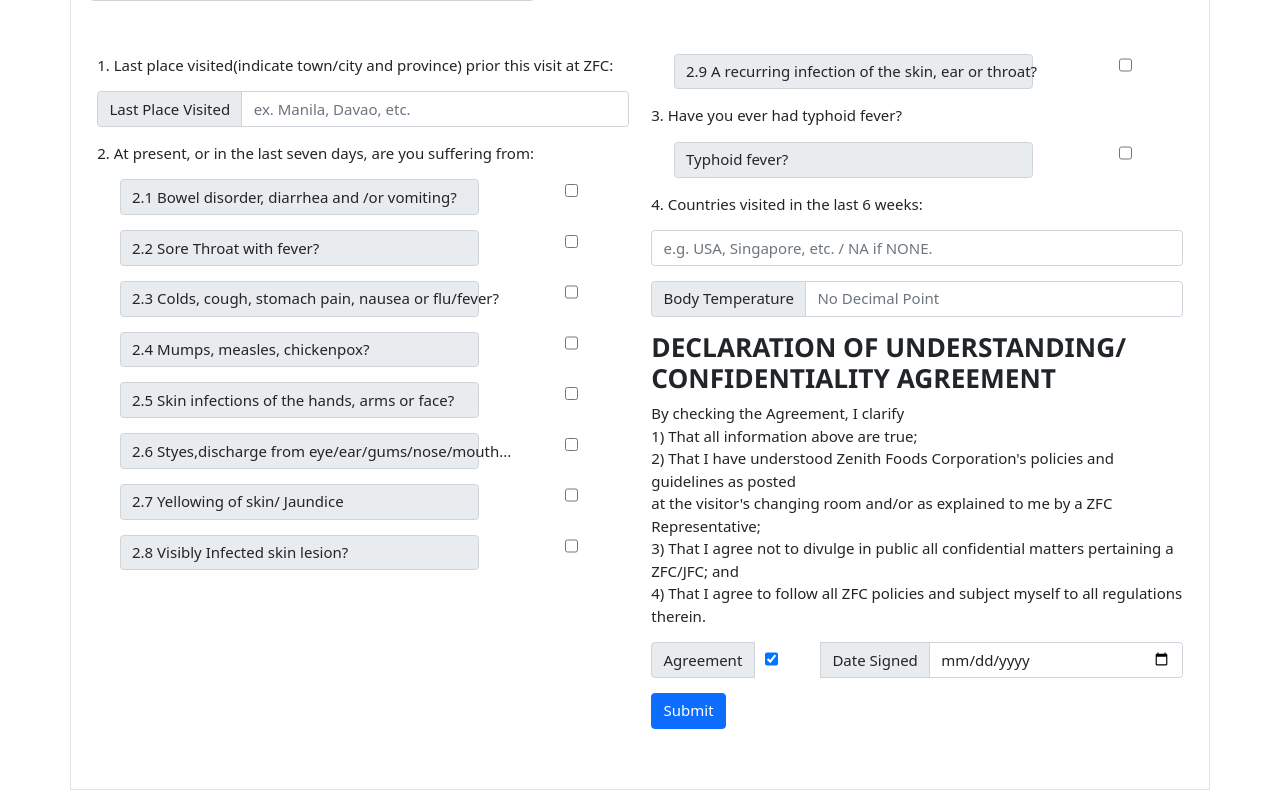
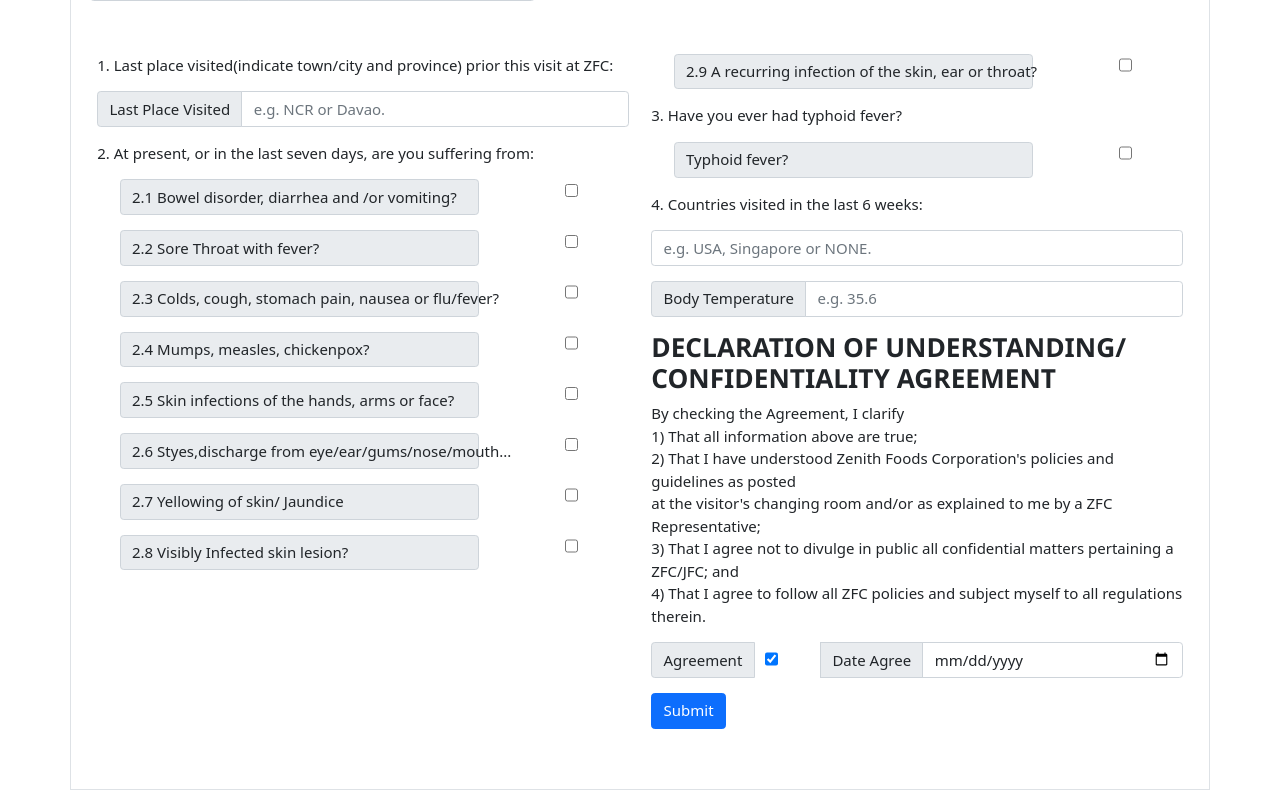
Before and after one commit to acarbonilla/vms, a Django app: page /vHome/ in a window 1280 px wide. Shown: the part 563-1357 px from the top of the page. Run offline with Django 5.2, Linux system fonts and the light colour scheme; data that the repository does not hold is empty; some libraries are stand-ins or nearby versions.

Commit message:
Clearing Changes

```diff
--- a/templates/manager/managerPage.html
+++ b/templates/manager/managerPage.html
@@ -64,7 +64,7 @@
                   data: {
                     labels: ['Approved', 'Denied', 'Review'],
                     datasets: [{
-                      label: 'Request',
+                      label: 'Total',
                       data: [{{requestCountPermitted}}, {{requestCountDenied}}, {{requestCountPending}}],
                       borderWidth: 1
                     }]
--- a/templates/visitor/vHomeView.html
+++ b/templates/visitor/vHomeView.html
@@ -87,7 +87,7 @@
                  <p>1. Last place visited(indicate town/city and province) prior this visit at ZFC:</p>
                  <div class="input-group mb-3">
                     <span class="input-group-text" id="basic-addon3">Last Place Visited</span>
-                    {% render_field form.placesVisited class="form-control vInput" placeholder="ex. Manila, Davao, etc." %}
+                    {% render_field form.placesVisited class="form-control vInput" placeholder="e.g. NCR or Davao." %}
                 </div>
 
                 <p>2. At present, or in the last seven days, are you suffering from:</p>
@@ -368,12 +368,12 @@
                 <p> 4. Countries visited in the last 6 weeks:</p>
                 <div class="input-group mb-3">
 
-                    {% render_field form.country class="form-control vInput" placeholder="e.g. USA, Singapore, etc. / NA if NONE."%}
+                    {% render_field form.country class="form-control vInput" placeholder="e.g. USA, Singapore or NONE."%}
                 </div>
 
                  <div class="input-group mb-3">
                     <span class="input-group-text" id="basic-addon3">Body Temperature</span>
-                    {% render_field form.temp class="form-control vInput" placeholder="No Decimal Point"%}
+                    {% render_field form.temp class="form-control vInput" placeholder="e.g. 35.6"%}
                  </div>
 
                  <!-- This is for the Declaration of Understanding -->
@@ -397,7 +397,7 @@
                     &nbsp; &nbsp;
                     {% render_field form.agreement class="form-check vCheck"%}
                          &nbsp; &nbsp;  &nbsp; &nbsp; &nbsp; &nbsp;
-                     <span class="input-group-text" >Date Signed</span>
+                     <span class="input-group-text" >Date Agree</span>
 
                     {% render_field form.dateSigned class="form-control vInput" type="date"%}
                  </div>
--- a/zfc/settings.py
+++ b/zfc/settings.py
@@ -18,7 +18,7 @@ DEBUG = True
 
 # This is my new comment.
 
-ALLOWED_HOSTS = ['192.168.1.3']
+# ALLOWED_HOSTS = ['192.168.1.3']
 # ALLOWED_HOSTS = ['192.11.200.127']
 
 # Application definition
```
